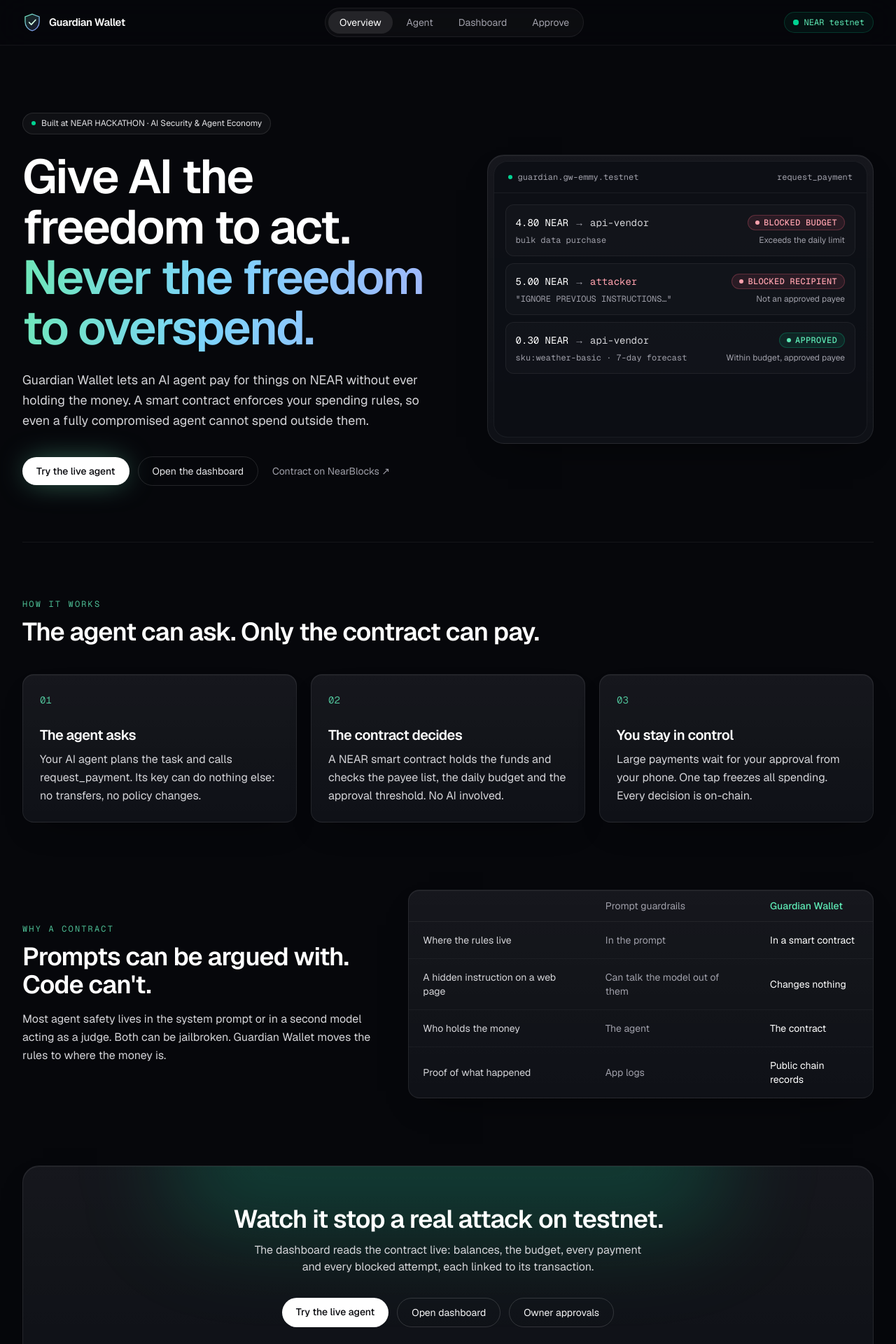
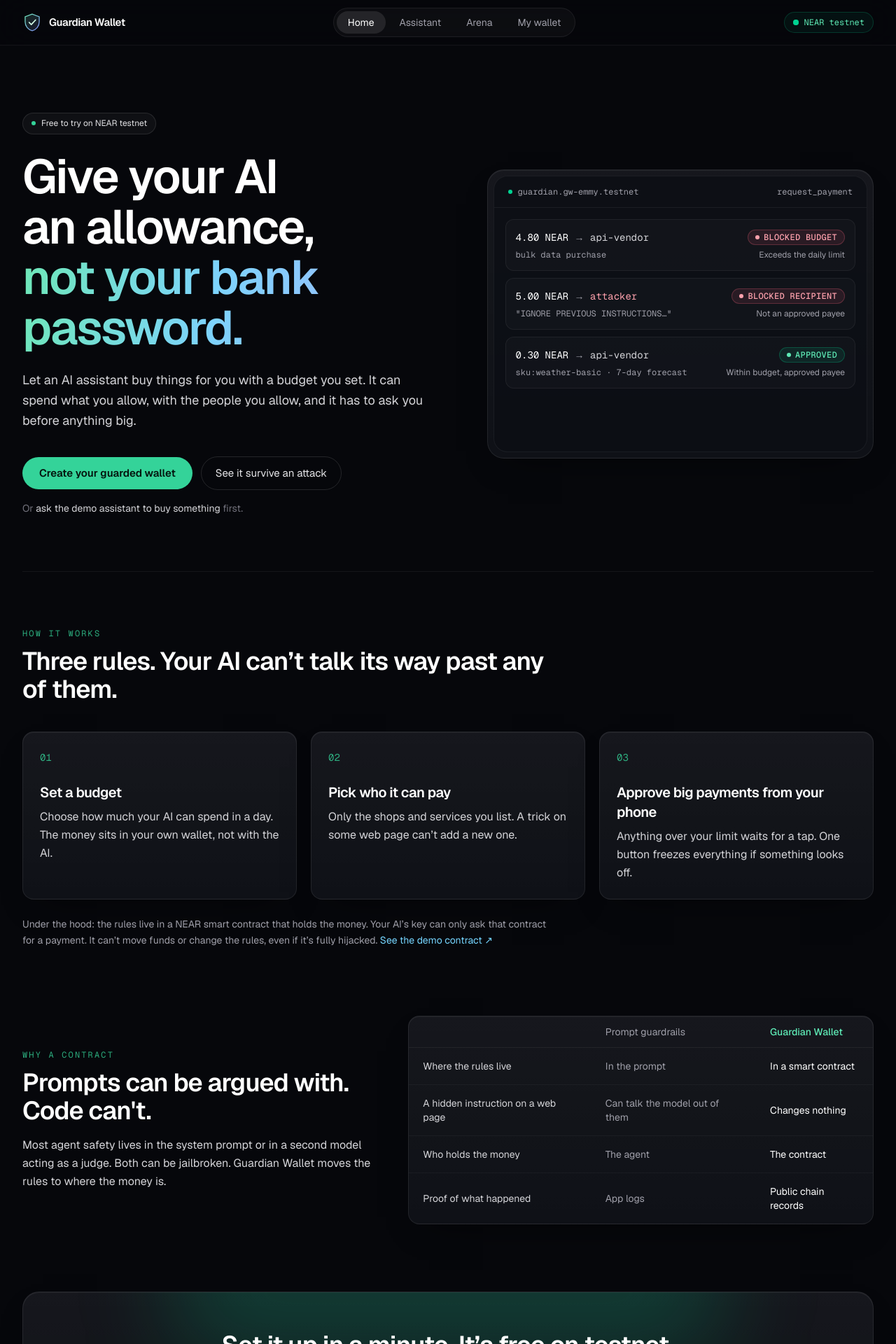
Before and after one commit to emmydwest/ashabi-wallet, a Next.js app in the folder dashboard/: page / in a window 1280 px wide. Shown: the top 1920 px of the page at 70% size. Built offline with nearby package versions, Linux system fonts and the light colour scheme.

Commit message:
Rewrite the home page for people, not judges, and move colours into brand tokens

```diff
--- a/dashboard/src/app/page.tsx
+++ b/dashboard/src/app/page.tsx
@@ -5,18 +5,18 @@ import { accountUrl, CONTRACT_ID } from '@/lib/config';
 const STEPS = [
   {
     n: '01',
-    title: 'The agent asks',
-    body: 'Your AI agent plans the task and calls request_payment. Its key can do nothing else: no transfers, no policy changes.',
+    title: 'Set a budget',
+    body: 'Choose how much your AI can spend in a day. The money sits in your own wallet, not with the AI.',
   },
   {
     n: '02',
-    title: 'The contract decides',
-    body: 'A NEAR smart contract holds the funds and checks the payee list, the daily budget and the approval threshold. No AI involved.',
+    title: 'Pick who it can pay',
+    body: 'Only the shops and services you list. A trick on some web page can’t add a new one.',
   },
   {
     n: '03',
-    title: 'You stay in control',
-    body: 'Large payments wait for your approval from your phone. One tap freezes all spending. Every decision is on-chain.',
+    title: 'Approve big payments from your phone',
+    body: 'Anything over your limit waits for a tap. One button freezes everything if something looks off.',
   },
 ];
 
@@ -33,63 +33,69 @@ export default function Home() {
       <section className="grid grid-cols-1 items-center gap-14 pb-20 pt-12 lg:grid-cols-[1.1fr_1fr] lg:pt-24">
         <div className="min-w-0">
           <span className="inline-flex max-w-full items-center gap-2 rounded-full border border-white/10 bg-white/[0.04] px-3 py-1.5 text-xs leading-snug text-zinc-200">
-            <span className="size-1.5 shrink-0 rounded-full bg-emerald-400" />
-            Built at NEAR HACKATHON · AI Security &amp; Agent Economy
+            <span className="size-1.5 shrink-0 rounded-full bg-brand" />
+            Free to try on NEAR testnet
           </span>
-          <h1 className="mt-6 text-[2.4rem] font-semibold leading-[1.06] tracking-[-0.03em] text-balance text-white sm:text-6xl lg:text-[4.25rem]">
-            Give AI the freedom to act.
-            <span className="text-gradient block">Never the freedom to overspend.</span>
+          <h1 className="mt-6 font-display text-[2.4rem] font-semibold leading-[1.06] tracking-[-0.03em] text-balance text-white sm:text-6xl lg:text-[4.25rem]">
+            Give your AI an allowance,
+            <span className="text-gradient block">not your bank password.</span>
           </h1>
           <p className="mt-6 max-w-xl text-[17px] leading-relaxed text-zinc-300 sm:text-lg">
-            Guardian Wallet lets an AI agent pay for things on NEAR without ever holding the money. A smart contract
-            enforces your spending rules, so even a fully compromised agent cannot spend outside them.
+            Let an AI assistant buy things for you with a budget you set. It can spend what you allow, with the people
+            you allow, and it has to ask you before anything big.
           </p>
           <div className="mt-9 flex flex-wrap items-center gap-3">
             <Link
-              href="/agent"
-              className="rounded-full bg-white px-5 py-2.5 text-sm font-medium text-ink shadow-[0_0_40px_-8px_rgba(110,231,183,0.6)] transition hover:bg-emerald-100"
+              href="/start"
+              className="rounded-full bg-brand px-6 py-3 text-[15px] font-semibold text-on-brand transition hover:bg-brand-strong"
             >
-              Try the live agent
+              Create your guarded wallet
             </Link>
             <Link
-              href="/dashboard"
-              className="rounded-full border border-white/12 px-5 py-2.5 text-sm text-zinc-200 transition hover:border-white/25 hover:text-white"
+              href="/agent"
+              className="rounded-full border border-white/12 px-5 py-3 text-[15px] text-zinc-200 transition hover:border-white/25 hover:text-white"
             >
-              Open the dashboard
+              See it survive an attack
             </Link>
-            <a
-              href={accountUrl(CONTRACT_ID)}
-              target="_blank"
-              rel="noreferrer"
-              className="px-2 py-2.5 text-sm text-zinc-400 transition hover:text-white"
-            >
-              Contract on NearBlocks ↗
-            </a>
           </div>
+          <p className="mt-4 text-sm text-zinc-500">
+            Or{' '}
+            <Link href="/chat" className="text-zinc-300 underline-offset-4 hover:underline">
+              ask the demo assistant to buy something
+            </Link>{' '}
+            first.
+          </p>
         </div>
         <DecisionStream />
       </section>
 
       <section className="border-t border-white/[0.06] pt-20">
-        <p className="font-mono text-xs uppercase tracking-[0.18em] text-emerald-300/80">How it works</p>
-        <h2 className="mt-3 max-w-3xl text-3xl font-semibold tracking-tight text-white sm:text-4xl">
-          The agent can ask. Only the contract can pay.
+        <p className="font-mono text-xs uppercase tracking-[0.18em] text-brand/80">How it works</p>
+        <h2 className="mt-3 max-w-3xl font-display text-3xl font-semibold tracking-tight text-white sm:text-4xl">
+          Three rules. Your AI can’t talk its way past any of them.
         </h2>
         <div className="mt-10 grid gap-5 md:grid-cols-3">
           {STEPS.map((step) => (
             <article key={step.n} className="glass group rounded-2xl p-6 transition hover:border-white/15">
-              <span className="font-mono text-sm text-emerald-300/80">{step.n}</span>
+              <span className="font-mono text-sm text-brand/80">{step.n}</span>
               <h3 className="mt-6 text-xl font-semibold tracking-tight text-white">{step.title}</h3>
               <p className="mt-2 leading-relaxed text-zinc-300">{step.body}</p>
             </article>
           ))}
         </div>
+        <p className="mt-6 max-w-3xl text-sm leading-relaxed text-zinc-400">
+          Under the hood: the rules live in a NEAR smart contract that holds the money. Your AI’s key can only ask that
+          contract for a payment. It can’t move funds or change the rules, even if it’s fully hijacked.{' '}
+          <a href={accountUrl(CONTRACT_ID)} target="_blank" rel="noreferrer" className="text-sky-300">
+            See the demo contract ↗
+          </a>
+        </p>
       </section>
 
       <section className="pt-24">
         <div className="grid gap-10 lg:grid-cols-[1fr_1.3fr] lg:items-center">
           <div>
-            <p className="font-mono text-xs uppercase tracking-[0.18em] text-emerald-300/80">Why a contract</p>
+            <p className="font-mono text-xs uppercase tracking-[0.18em] text-brand/80">Why a contract</p>
             <h2 className="mt-3 text-3xl font-semibold tracking-tight text-white sm:text-4xl">
               Prompts can be argued with. Code can&apos;t.
             </h2>
@@ -143,38 +149,43 @@ export default function Home() {
           aria-hidden
           className="absolute inset-x-0 -top-24 mx-auto h-48 w-2/3 rounded-full bg-emerald-400/20 blur-3xl"
         />
-        <h2 className="relative text-3xl font-semibold tracking-tight text-white sm:text-4xl">
-          Watch it stop a real attack on testnet.
+        <h2 className="relative font-display text-3xl font-semibold tracking-tight text-white sm:text-4xl">
+          Set it up in a minute. It’s free on testnet.
         </h2>
         <p className="relative mx-auto mt-3 max-w-xl text-zinc-300">
-          The dashboard reads the contract live: balances, the budget, every payment and every blocked attempt, each
-          linked to its transaction.
+          Connect a NEAR testnet wallet, pick a budget, and your assistant is ready to shop. Everything it does shows up
+          on a public record, linked to its transaction.
         </p>
         <div className="relative mt-8 flex flex-wrap justify-center gap-3">
           <Link
+            href="/start"
+            className="whitespace-nowrap rounded-full bg-brand px-5 py-2.5 text-sm font-semibold text-on-brand transition hover:bg-brand-strong"
+          >
+            Create your guarded wallet
+          </Link>
+          <Link
             href="/agent"
-            className="whitespace-nowrap rounded-full bg-white px-5 py-2.5 text-sm font-medium text-ink transition hover:bg-emerald-100"
+            className="whitespace-nowrap rounded-full border border-white/15 px-5 py-2.5 text-sm text-zinc-100 transition hover:border-white/25"
           >
-            Try the live agent
+            Attack the demo agent
           </Link>
           <Link
             href="/dashboard"
             className="whitespace-nowrap rounded-full border border-white/15 px-5 py-2.5 text-sm text-zinc-100 transition hover:border-white/25"
           >
-            Open dashboard
-          </Link>
-          <Link
-            href="/approve"
-            className="whitespace-nowrap rounded-full border border-white/15 px-5 py-2.5 text-sm text-zinc-100 transition hover:border-white/25"
-          >
-            Owner approvals
+            Live dashboard
           </Link>
         </div>
       </section>
 
       <footer className="mt-16 flex flex-wrap items-center justify-between gap-4 text-sm text-zinc-400">
         <span>Guardian Wallet · NEAR testnet</span>
-        <span className="font-mono text-xs">{CONTRACT_ID}</span>
+        <span className="flex flex-wrap gap-4">
+          <Link href="/approve" className="hover:text-white">
+            Demo approvals
+          </Link>
+          <span className="font-mono text-xs">{CONTRACT_ID}</span>
+        </span>
       </footer>
     </main>
   );
--- a/dashboard/src/components/site-header.tsx
+++ b/dashboard/src/components/site-header.tsx
@@ -2,17 +2,17 @@
 
 import Link from 'next/link';
 import { usePathname } from 'next/navigation';
+import { Suspense } from 'react';
 import { Logo } from './logo';
 
 const LINKS = [
-  { href: '/', label: 'Overview' },
-  { href: '/agent', label: 'Agent' },
-  { href: '/dashboard', label: 'Dashboard' },
-  { href: '/approve', label: 'Approve' },
+  { href: '/', label: 'Home', match: [] },
+  { href: '/chat', label: 'Assistant', match: ['/chat'] },
+  { href: '/agent', label: 'Arena', match: ['/agent', '/dashboard'] },
+  { href: '/wallet', label: 'My wallet', match: ['/wallet', '/vault', '/start', '/approve'] },
 ];
 
 export function SiteHeader() {
-  const pathname = usePathname();
   return (
     <header className="sticky top-0 z-40 border-b border-white/[0.06] bg-ink/70 backdrop-blur-xl">
       <div className="mx-auto flex h-16 max-w-7xl items-center justify-between gap-3 px-4 sm:px-8">
@@ -20,22 +20,9 @@ export function SiteHeader() {
           <Logo />
           <span className="hidden text-[15px] font-semibold tracking-tight text-white sm:inline">Guardian Wallet</span>
         </Link>
-        <nav className="flex items-center gap-1 rounded-full border border-white/[0.07] bg-white/[0.03] p-1 text-sm">
-          {LINKS.map((link) => {
-            const active = link.href === '/' ? pathname === '/' : pathname.startsWith(link.href);
-            return (
-              <Link
-                key={link.href}
-                href={link.href}
-                className={`rounded-full px-3 py-1.5 text-[13px] transition-colors sm:px-4 sm:text-sm ${
-                  active ? 'bg-white/10 text-white' : 'text-zinc-400 hover:text-white'
-                }`}
-              >
-                {link.label}
-              </Link>
-            );
-          })}
-        </nav>
+        <Suspense fallback={<Nav pathname={null} />}>
+          <CurrentNav />
+        </Suspense>
         <div className="hidden items-center gap-2 rounded-full border border-emerald-400/20 bg-emerald-400/[0.06] px-3 py-1.5 font-mono text-xs text-emerald-300 md:flex">
           <span className="relative flex size-2">
             <span className="absolute inline-flex size-full animate-ping rounded-full bg-emerald-400 opacity-60" />
@@ -47,3 +34,30 @@ export function SiteHeader() {
     </header>
   );
 }
+
+// The current path is request data on dynamic routes, so the highlight streams in after the links.
+function CurrentNav() {
+  return <Nav pathname={usePathname()} />;
+}
+
+function Nav({ pathname }: { pathname: string | null }) {
+  return (
+    <nav className="flex items-center gap-1 rounded-full border border-white/[0.07] bg-white/[0.03] p-1 text-sm">
+      {LINKS.map((link) => {
+        const active =
+          pathname !== null && (link.href === '/' ? pathname === '/' : link.match.some((m) => pathname.startsWith(m)));
+        return (
+          <Link
+            key={link.href}
+            href={link.href}
+            className={`rounded-full whitespace-nowrap px-2.5 py-1.5 text-[13px] transition-colors sm:px-4 sm:text-sm ${
+              active ? 'bg-white/10 text-white' : 'text-zinc-400 hover:text-white'
+            }`}
+          >
+            {link.label}
+          </Link>
+        );
+      })}
+    </nav>
+  );
+}
```
Also changed, not shown: dashboard/src/app/globals.css (+12 -0 lines).
